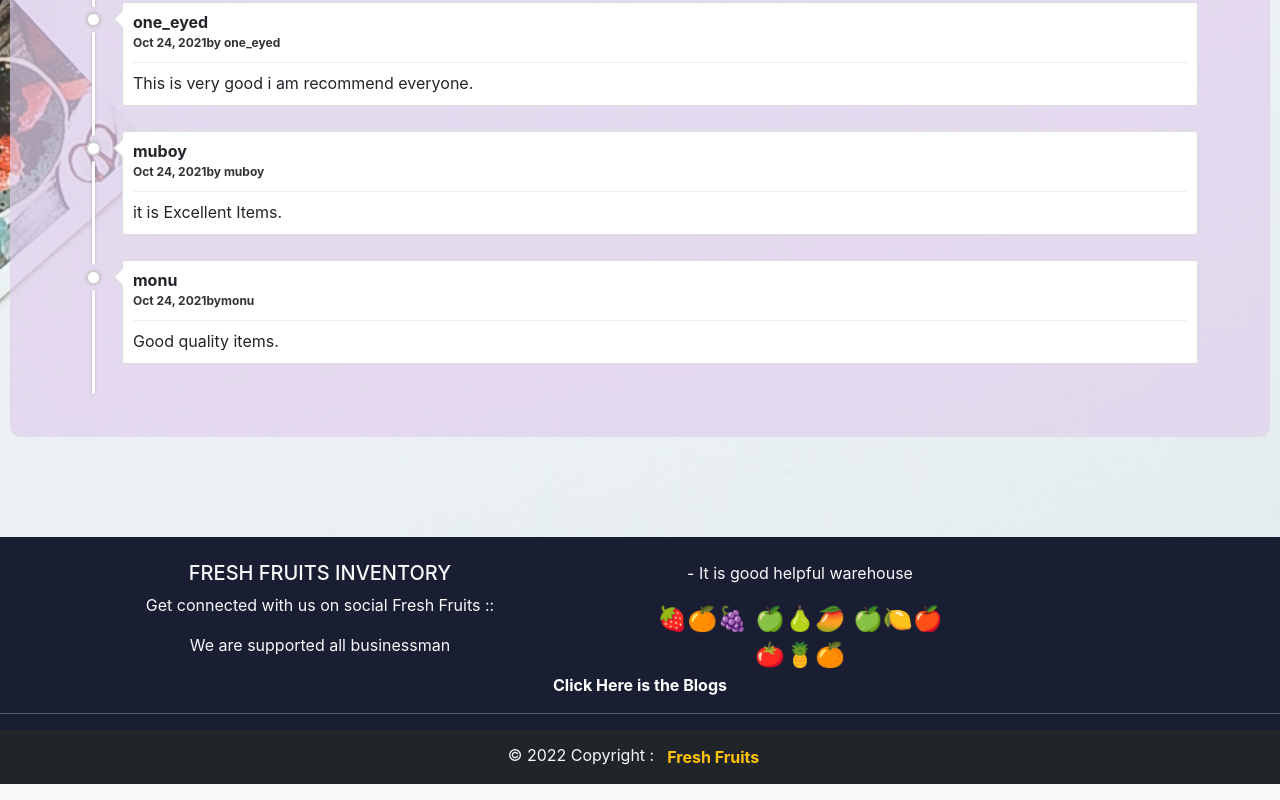
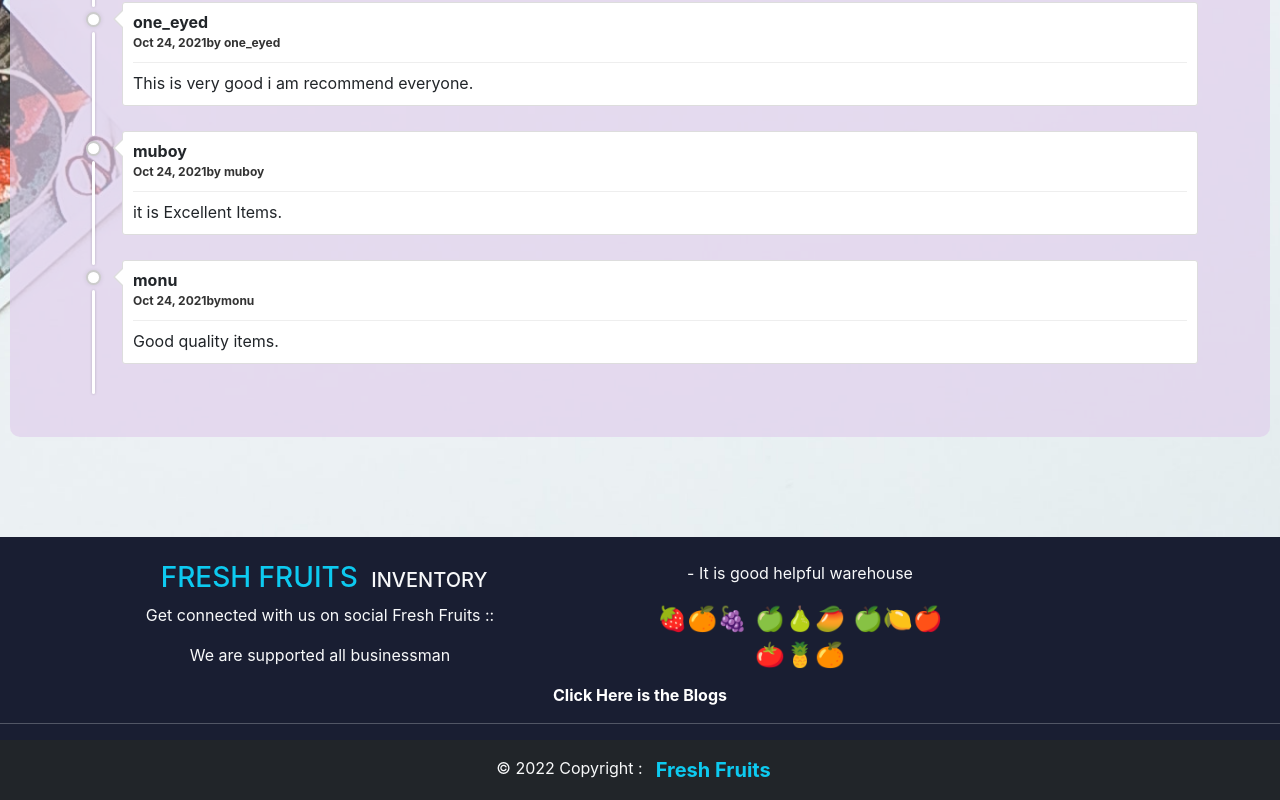
Before and after one commit to kanakWeb/fresh-fruits-warehous-client-side, a React (Create React App) app: page / in a window 1280 px wide. Shown: the part 2207-3007 px from the top of the page. Built offline with nearby package versions, Linux system fonts and the light colour scheme; no server answers.

Commit message:
footer some specing done

```diff
--- a/src/Pages/Share/Footer/Footer.js
+++ b/src/Pages/Share/Footer/Footer.js
@@ -11,7 +11,7 @@ const Footer = () => {
         <div className="container-fluid text-center text-md-left">
           <div className="row">
             <div className="col-md-6 mt-md-0 mt-3">
-              <h5 className="text-uppercase">Fresh Fruits inventory</h5>
+              <h5 className="text-uppercase"><span className="text-info fs-3 mx-2">Fresh Fruits</span> inventory</h5>
               <p>
               Get connected with us on social Fresh Fruits ::
               </p>
@@ -35,7 +35,7 @@ const Footer = () => {
         <hr />
         <div className="footer-copyright bg-dark text-center py-2">
           &copy; 2022 Copyright :
-          <Link to='/' className="btn fw-bold text-warning" >Fresh Fruits
+          <Link to='/' className="btn fw-bold text-info fs-5" >Fresh Fruits
           </Link>
         </div>
       </footer>
```
